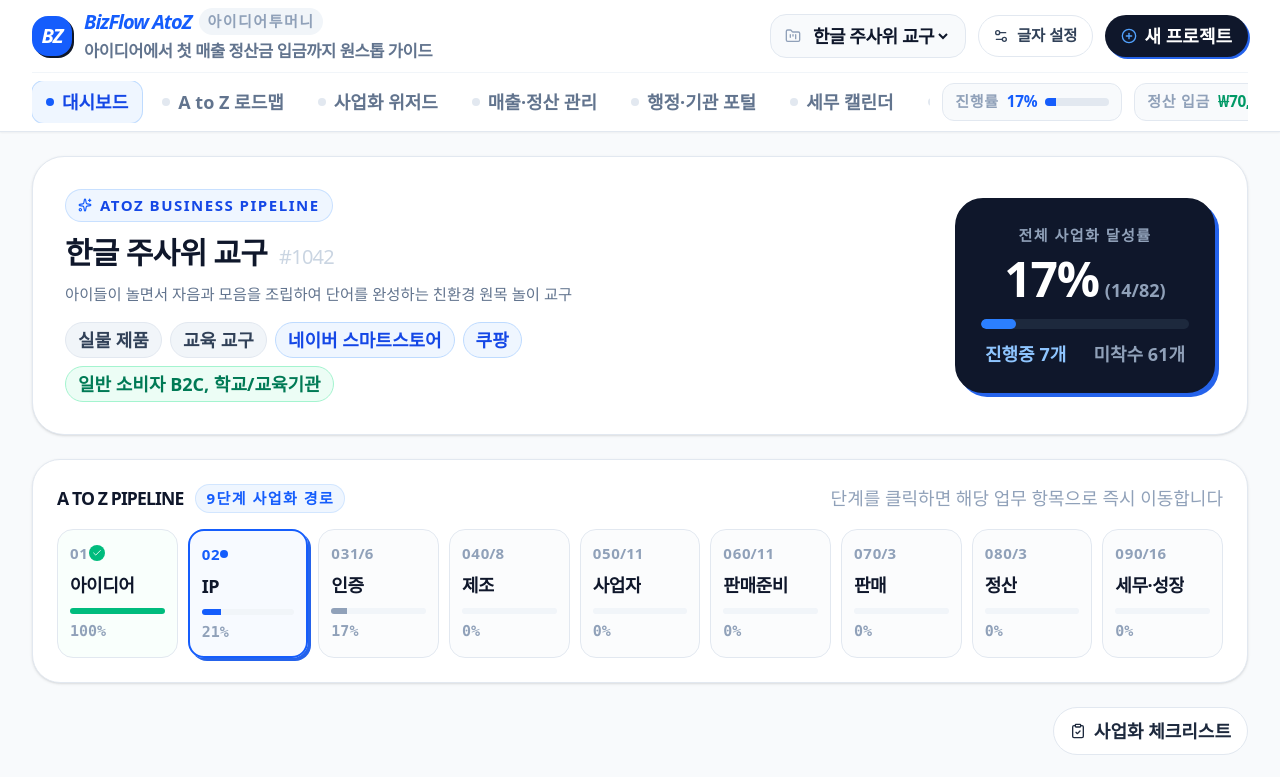
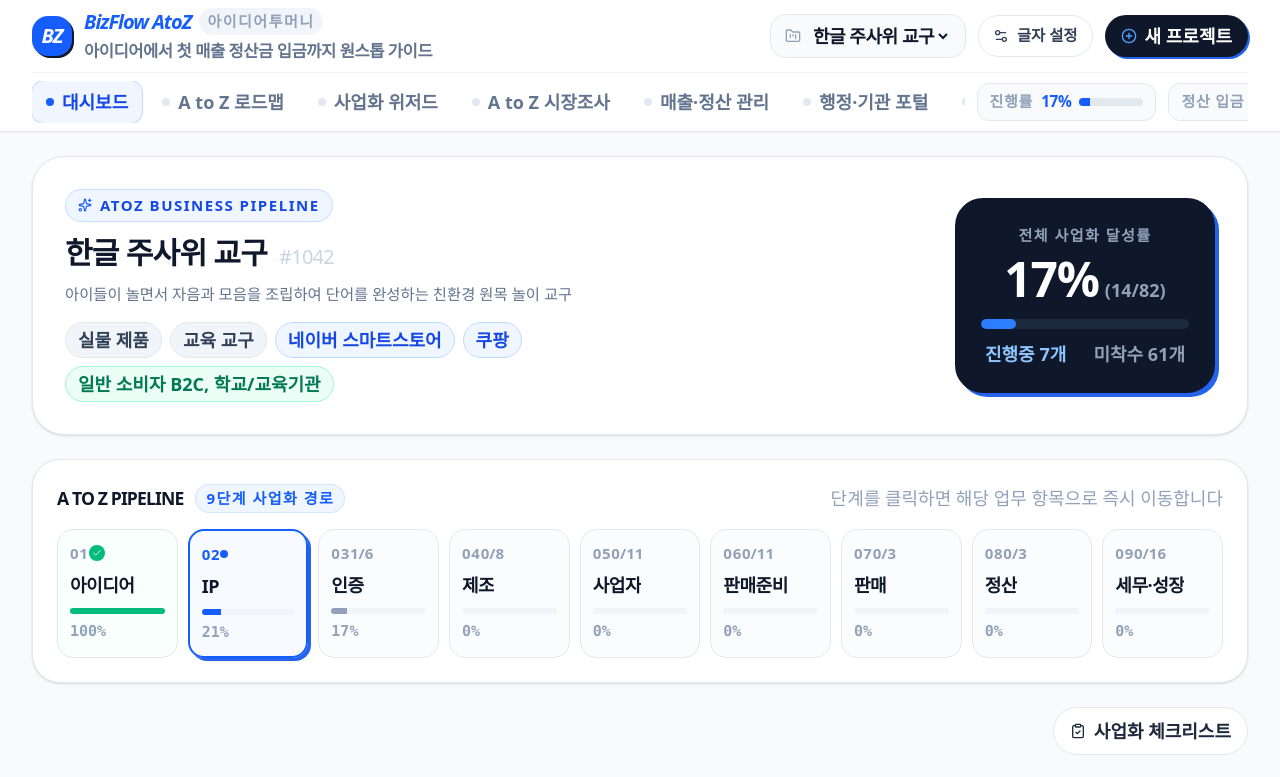
Before and after one commit to johnpark236-tech/atoz, a React (Vite) app: page / in a window 1280 px wide. Shown: the top 777 px of the page. Built offline with nearby package versions, Linux system fonts and the light colour scheme; a web font is replaced by a local one.

Commit message:
feat: add market research navigation tab

```diff
--- a/src/components/Header.tsx
+++ b/src/components/Header.tsx
@@ -33,6 +33,7 @@ export const Header: React.FC<HeaderProps> = ({
     { id: 'dashboard', label: '대시보드', icon: '📊' },
     { id: 'roadmap', label: 'A to Z 로드맵', icon: '🗺️' },
     { id: 'wizard', label: '사업화 위저드', icon: '🪄' },
+    { id: 'market', label: 'A to Z 시장조사', icon: '🔎' },
     { id: 'finance', label: '매출·정산 관리', icon: '💰' },
     { id: 'organizations', label: '행정·기관 포털', icon: '🏛️' },
     { id: 'tax', label: '세무 캘린더', icon: '📅' },
```
